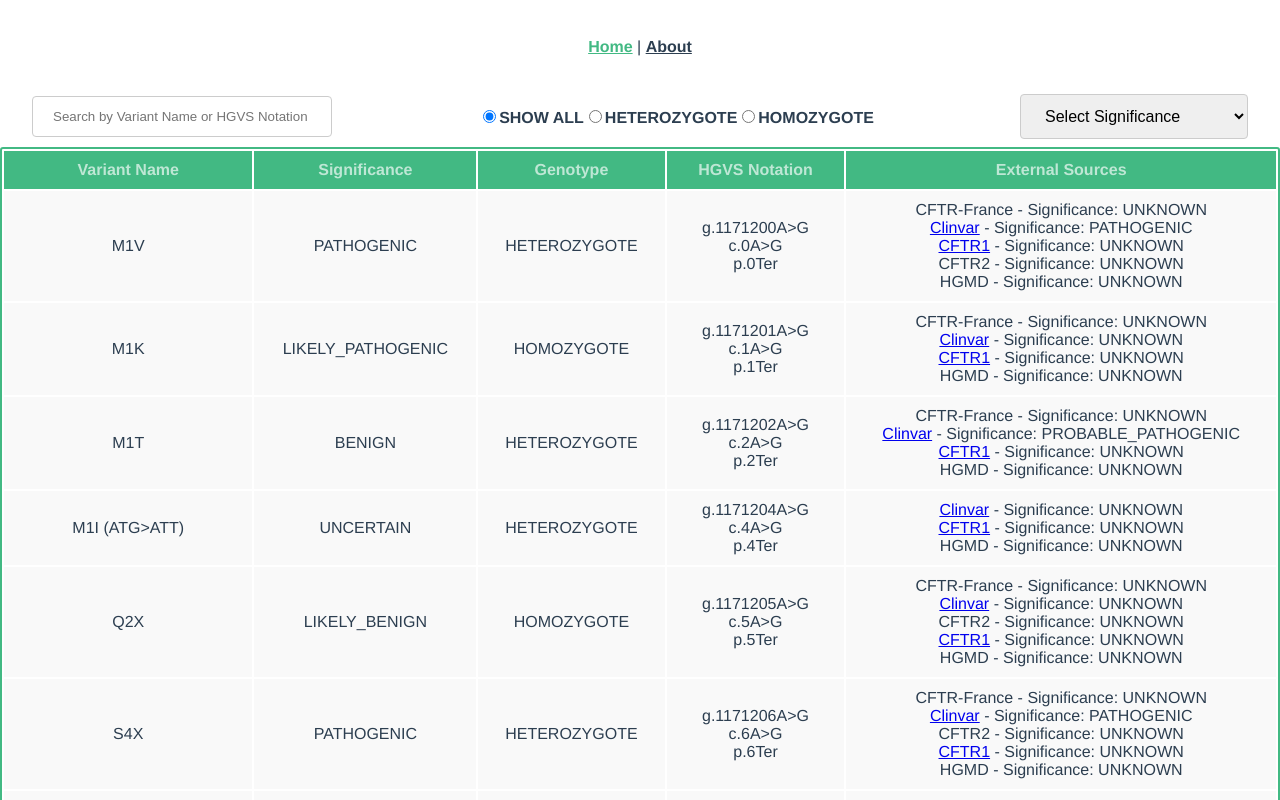
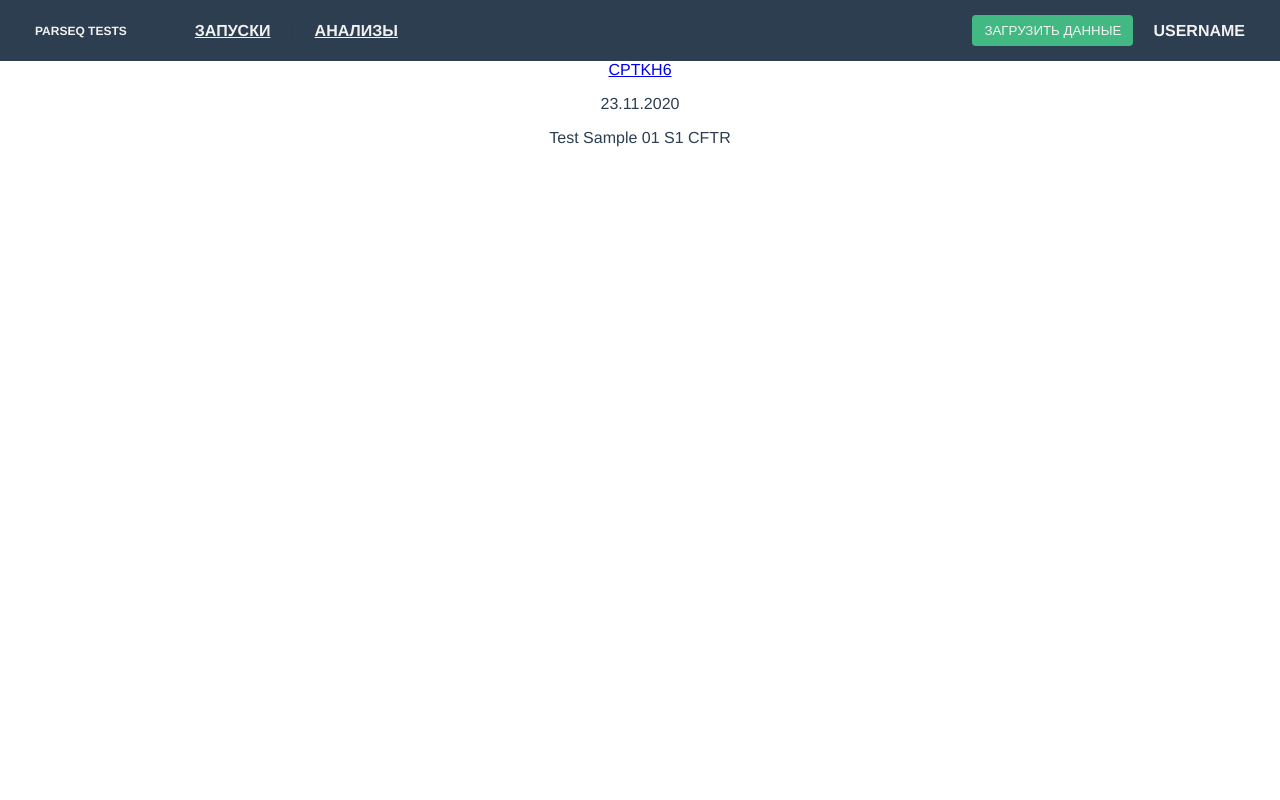
Before and after one commit to imkozin/vue-test, a Vue app: page / in a window 1280 px wide. Shown: the top 800 px of the page. Built offline with nearby package versions, Linux system fonts and the light colour scheme.

Commit message:
added nav bar

```diff
--- a/src/App.vue
+++ b/src/App.vue
@@ -1,9 +1,16 @@
 <template>
   <nav>
-    <router-link to="/">Home</router-link> |
-    <router-link to="/about">About</router-link>
+    <div>
+      <a class="logo">Parseq Tests</a>
+      <router-link to="/">Запуски</router-link> |
+      <router-link to="/analyze">Анализы</router-link>
+    </div>
+    <div>
+      <button>Загрузить данные</button>
+      <a>username</a>
+    </div>
   </nav>
-  <router-view/>
+  <router-view />
 </template>
 
 <style>
@@ -16,15 +23,42 @@
 }
 
 nav {
-  padding: 30px;
+  display: flex;
+  justify-content: space-between;
+  align-items: center;
+  background-color: #2c3e50;
+  padding: 15px;
 }
 
-nav a {
-  font-weight: bold;
-  color: #2c3e50;
+nav div {
+  display: flex;
+  justify-content: center;
+  align-items: center;
 }
 
-nav a.router-link-exact-active {
-  color: #42b983;
+nav a,
+.logo {
+  text-transform: uppercase;
+  font-weight: bold;
+  color: #f1f1f1;
+  margin: 0 20px;
+}
+
+.logo {
+  font-size: 12px;
+  margin-right: 4em;
+}
+
+button {
+  color: #f1f1f1;
+  text-transform: uppercase;
+  background-color: #42b983;
+  padding: 8px 12px;
+  border-radius: 4px;
+  border: none;
+}
+
+button:hover {
+  background-color: cadetblue;
 }
 </style>
--- /dev/null
+++ b/src/main.css
@@ -0,0 +1,6 @@
+body {
+  width: 100%;
+  box-sizing: border-box;
+  padding: 0;
+  margin: 0;
+}
--- a/src/main.js
+++ b/src/main.js
@@ -1,5 +1,6 @@
 import { createApp } from 'vue'
 import App from './App.vue'
 import router from './router'
+import '@/main.css'
 
 createApp(App).use(router).mount('#app')
--- a/src/router/index.js
+++ b/src/router/index.js
@@ -1,12 +1,18 @@
 import { createRouter, createWebHistory } from 'vue-router'
 import Home from '../views/Home.vue'
+import Analyze from '../views/Analyze.vue'
 
 const routes = [
   {
     path: '/',
     name: 'home',
-    component: Home
-  }
+    component: Home,
+  },
+  {
+    path: '/analyze',
+    name: 'analyze',
+    component: Analyze,
+  },
 ]
 
 const router = createRouter({
--- /dev/null
+++ b/src/views/Analyze.vue
@@ -0,0 +1,46 @@
+<template>
+  <div class="main">
+    <DataTable :items="items" :data="data" />
+  </div>
+</template>
+
+<script setup>
+import DataTable from "@/components/DataTable.vue";
+import { computed } from "vue";
+import userData from "../assets/variants.json";
+
+const items = [
+  {
+    id: 1,
+    title: 'Variant Name',
+  },
+  {
+    id: 2,
+    title: 'Significance',
+  },
+  {
+    id: 3,
+    title: 'Genotype',
+  },
+  {
+    id: 4,
+    title: 'HGVS Notation',
+  },
+  {
+    id: 5,
+    title: 'External Sources',
+  },
+];
+
+const data = computed(() => {
+  return userData.variants;
+});
+</script>
+
+<style scoped>
+.main {
+  display: flex;
+  justify-content: center;
+  align-items: center;
+}
+</style>
--- a/src/views/Home.vue
+++ b/src/views/Home.vue
@@ -1,46 +1,13 @@
 <template>
-  <div class="main">
-    <DataTable :items="items" :data="data" />
+  <div>
+    <div>
+      <a href="/analyze">CPTKH6</a>
+      <p>23.11.2020</p>
+      Test Sample 01 S1 CFTR
+    </div>
   </div>
 </template>
 
-<script setup>
-import DataTable from "@/components/DataTable.vue";
-import { computed } from "vue";
-import userData from "../assets/variants.json";
+<script setup></script>
 
-const items = [
-  {
-    id: 1,
-    title: 'Variant Name',
-  },
-  {
-    id: 2,
-    title: 'Significance',
-  },
-  {
-    id: 3,
-    title: 'Genotype',
-  },
-  {
-    id: 4,
-    title: 'HGVS Notation',
-  },
-  {
-    id: 5,
-    title: 'External Sources',
-  },
-];
-
-const data = computed(() => {
-  return userData.variants;
-});
-</script>
-
-<style scoped>
-.main {
-  display: flex;
-  justify-content: center;
-  align-items: center;
-}
-</style>
+<style lang="scss" scoped></style>
```
Also changed, not shown: public/contact-person.png (added).
